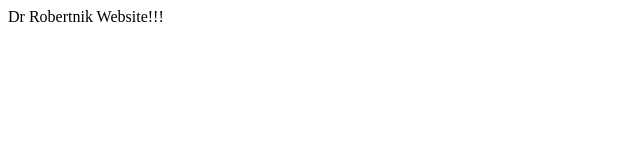
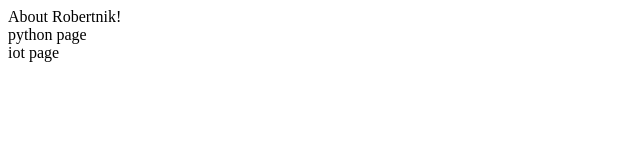
Before and after one commit to robert-sergio/gatsby-frontend, a Gatsby site: page / in a window 1280 px wide. Shown: the whole page, without its empty margins (0-640 px from the left). Built offline with nearby package versions, Linux system fonts and the light colour scheme; Gatsby itself is replaced by a stand-in of ours.

Commit message:
add pages and prime react

```diff
--- a/package.json
+++ b/package.json
@@ -17,6 +17,8 @@
   "dependencies": {
     "gatsby": "^5.7.0",
     "gatsby-plugin-sitemap": "^6.7.0",
+    "primeicons": "^6.0.1",
+    "primereact": "^9.2.1",
     "react": "^18.2.0",
     "react-dom": "^18.2.0"
   }
--- /dev/null
+++ b/src/pages/about.js
@@ -0,0 +1,7 @@
+import React from 'react'
+
+export default function about() {
+  return (
+    <div>About Robertnik!</div>
+  )
+}
--- a/src/pages/index.js
+++ b/src/pages/index.js
@@ -1,7 +1,16 @@
 import * as React from "react"
+import About from "./about"
+import Python from "./projects/python"
+import Iot from "./projects/iot"
 
 const IndexPage = () => {
-  return ("Dr Robertnik Website!!!")
+  return (
+    <section>
+      <About />
+      <Python />
+      <Iot />
+    </section>
+  )
 }
 
 export default IndexPage
--- /dev/null
+++ b/src/pages/projects/iot.js
@@ -0,0 +1,7 @@
+import React from 'react'
+
+export default function iot() {
+  return (
+    <div>iot page</div>
+  )
+}
--- /dev/null
+++ b/src/pages/projects/python.js
@@ -0,0 +1,7 @@
+import React from 'react'
+
+export default function python() {
+  return (
+    <div>python page</div>
+  )
+}
```
Also changed, not shown: 1 other file.
